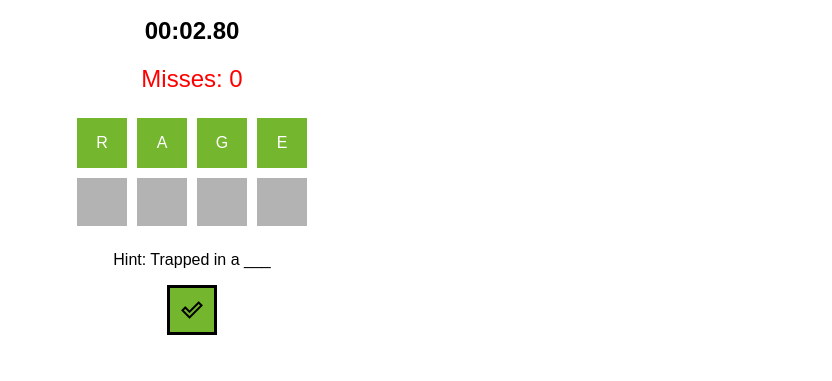
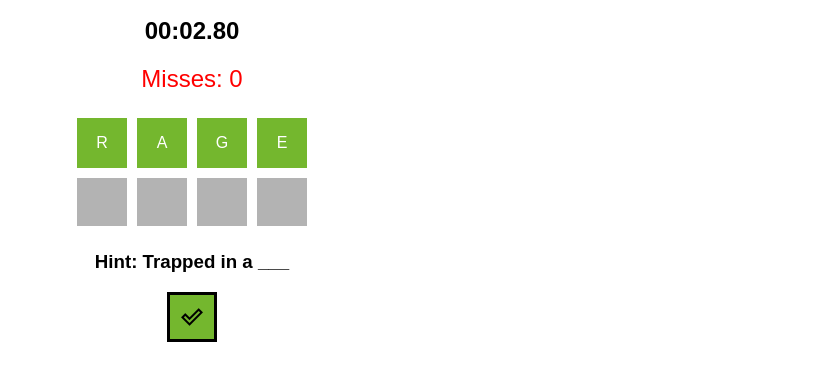
Before and after one commit to epixdude2356/Word-Ladder-Game, a plain HTML site: page index.html in a window 1280 px wide. Both pictures are taken after a click on the button "Start Game". Shown: the part 111-492 px from the top of the page, without its empty margins (448-1280 px from the left). Drawn offline with nearby package versions, Linux system fonts and the light colour scheme.

Commit message:
Update index.html

```diff
--- a/index.html
+++ b/index.html
@@ -5,6 +5,7 @@
     <link rel="stylesheet" type="text/css" href="styles.css">
     <head>
         <!-- Other meta tags and links -->
+        <meta name="viewport" content="width=device-width, initial-scale=1.0">
         <link rel="stylesheet" href="https://fonts.googleapis.com/css2?family=Material+Symbols+Outlined:opsz,wght,FILL,GRAD@48,400,0,0" />
     </head>
 
@@ -38,7 +39,7 @@
         <div id="word-grid">
             <!-- The word grid and input fields will be dynamically populated by JavaScript -->
         </div>
-        <p id="hint"></p>
+        <h3 id="hint"></h3>
         <button id="submit-guess" title="Submit your guess">
             <span class="material-symbols-outlined">
                 done_outline
```
